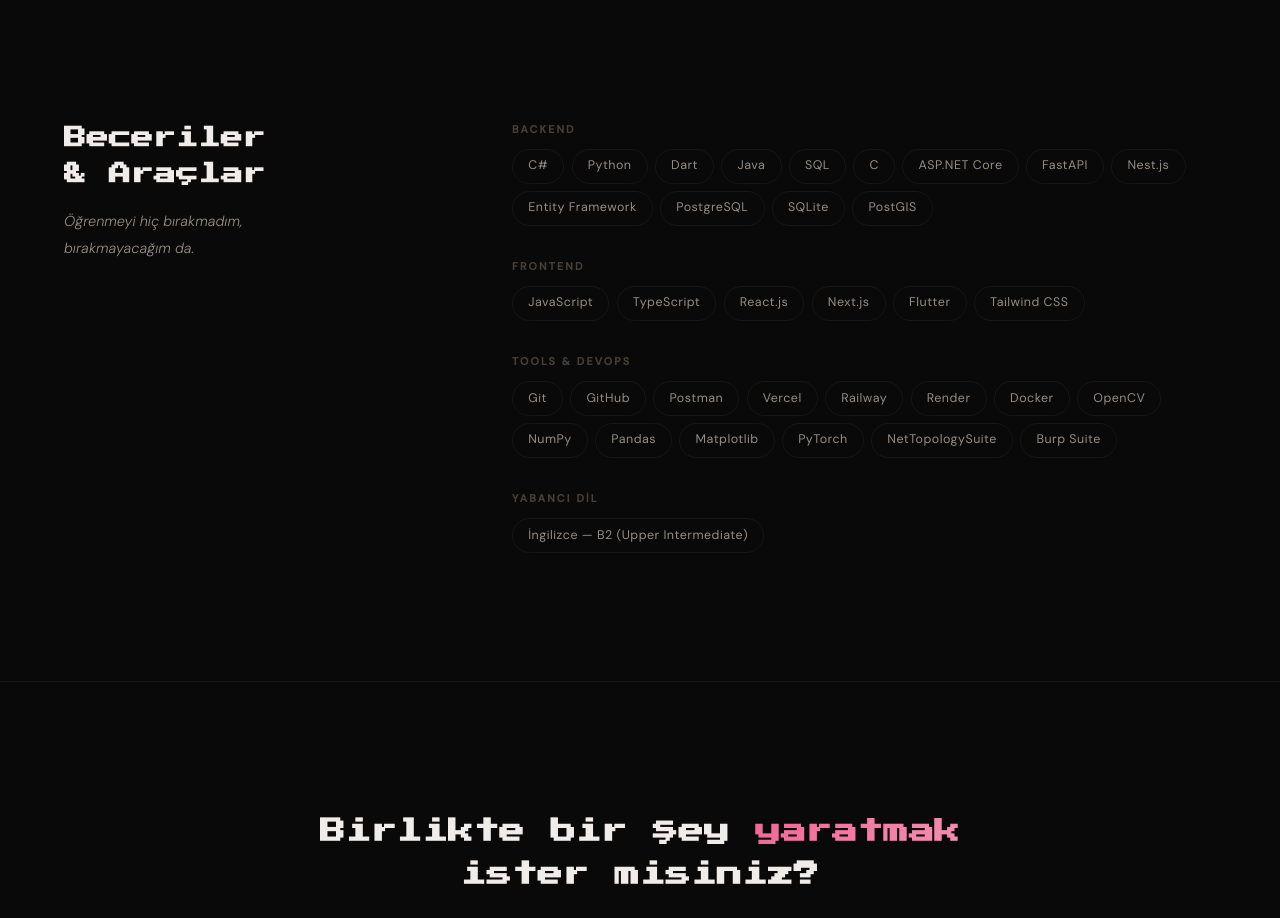
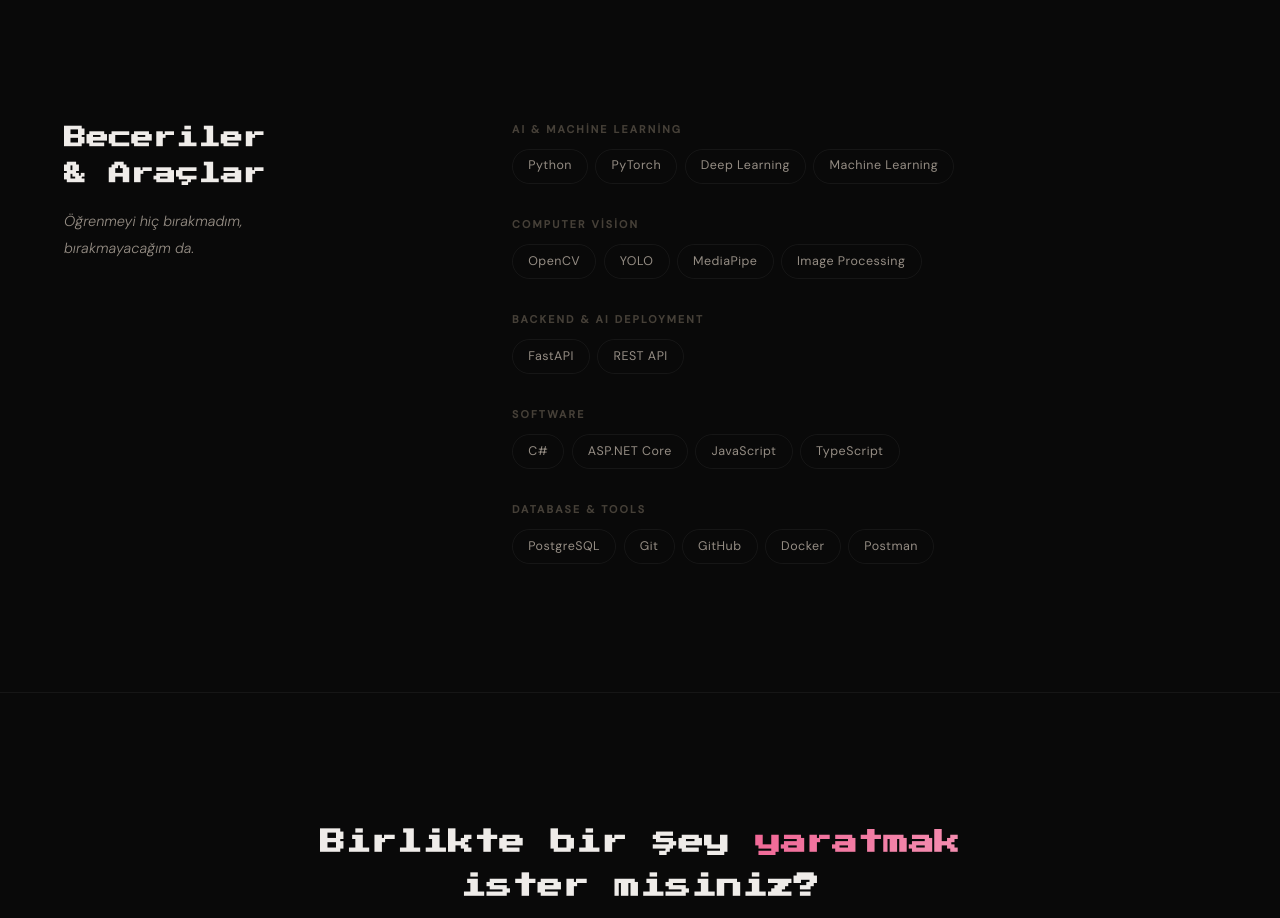
Before and after one commit to semagllclkk/portfolyo, a React (Vite) app: page / in a window 1280 px wide. Shown: the part 4500-5418 px from the top of the page. Built offline with nearby package versions, Linux system fonts and the light colour scheme.

Commit message:
update: skills bolumu CV ile senkronize edildi

```diff
--- a/src/data.js
+++ b/src/data.js
@@ -28,31 +28,34 @@
 
 export const skills = [
   {
-    category: "Backend",
+    category: "AI & Machine Learning",
     items: [
-      "C#", "Python", "Dart", "Java", "SQL", "C",
-      "ASP.NET Core", "FastAPI", "Nest.js",
-      "Entity Framework", "PostgreSQL", "SQLite", "PostGIS",
+      "Python", "PyTorch", "Deep Learning", "Machine Learning",
     ],
   },
   {
-    category: "Frontend",
+    category: "Computer Vision",
     items: [
-      "JavaScript", "TypeScript", "React.js",
-      "Next.js", "Flutter", "Tailwind CSS",
+      "OpenCV", "YOLO", "MediaPipe", "Image Processing",
     ],
   },
   {
-    category: "Tools & DevOps",
+    category: "Backend & AI Deployment",
     items: [
-      "Git", "GitHub", "Postman", "Vercel", "Railway", "Render",
-      "Docker", "OpenCV", "NumPy", "Pandas", "Matplotlib",
-      "PyTorch", "NetTopologySuite", "Burp Suite",
+      "FastAPI", "REST API",
     ],
   },
   {
-    category: "Yabancı Dil",
-    items: ["İngilizce — B2 (Upper Intermediate)"],
+    category: "Software",
+    items: [
+      "C#", "ASP.NET Core", "JavaScript", "TypeScript",
+    ],
+  },
+  {
+    category: "Database & Tools",
+    items: [
+      "PostgreSQL", "Git", "GitHub", "Docker", "Postman",
+    ],
   },
 ];
 
```
